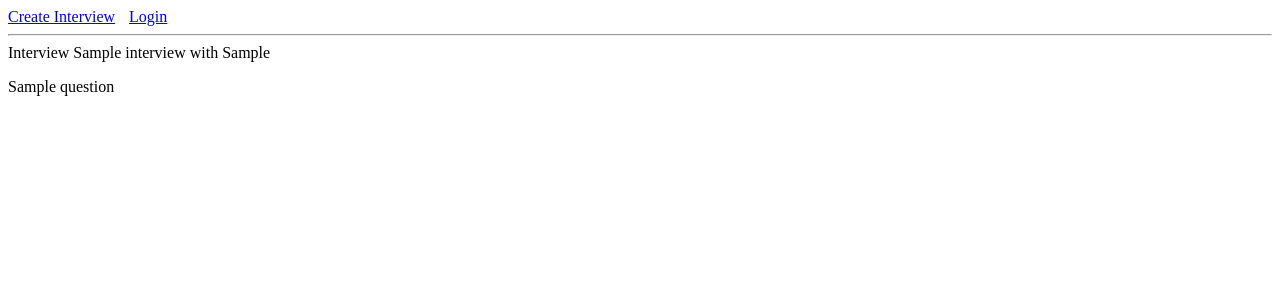
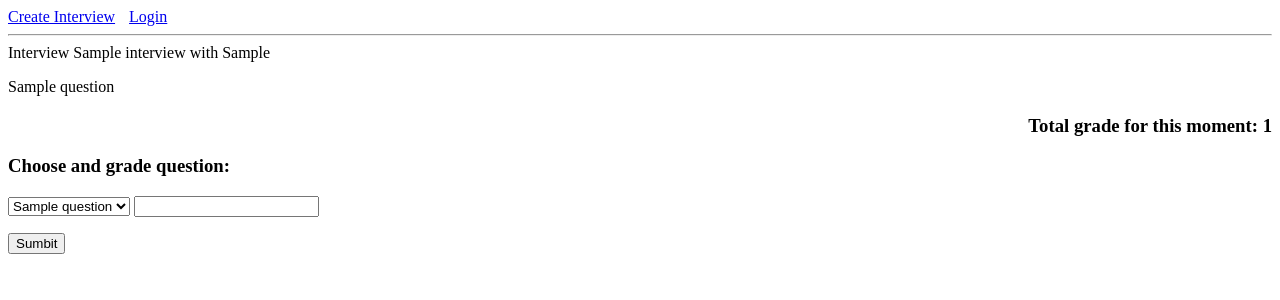
Before and after one commit to DrHohol/Internship-tasks, a Flask app: page /interview/1 in a window 1280 px wide. Shown: the top 300 px of the page. Run offline with Flask 2, Linux system fonts and the light colour scheme; tables that the repository leaves empty hold one stand-in row (values such as "Sample post").

Commit message:
First full working version

```diff
--- a/app/__init__.py
+++ b/app/__init__.py
@@ -4,6 +4,7 @@ from flask_sqlalchemy import SQLAlchemy
 from flask_migrate import Migrate
 from flask_login import LoginManager
 from flask_admin import Admin
+from flask_restful import Api, Resource, reqparse
 
 app = Flask(__name__)
 app.config.from_object(Config)
@@ -12,5 +13,6 @@ migrate = Migrate(app,db)
 login = LoginManager(app)
 login.login_view = 'login'
 admin = Admin(app)
+api = Api(app)
 
 from app import routes, models
--- a/app/forms.py
+++ b/app/forms.py
@@ -1,7 +1,7 @@
 from flask_wtf import FlaskForm
-from wtforms import StringField, PasswordField, BooleanField, SubmitField, SelectField, SelectMultipleField, IntegerField
+from wtforms import StringField, PasswordField, BooleanField, SubmitField, SelectField, SelectMultipleField, IntegerField, DateField, TimeField
 from wtforms.validators import DataRequired, NumberRange, EqualTo, ValidationError
-from app.models import User
+from app.models import User, Questions
 
 class LoginForm(FlaskForm):
     username = StringField('Username',validators=[DataRequired()])
@@ -17,7 +17,8 @@ class InterviewCreationForm(FlaskForm):
     experts = SelectMultipleField('experts',choices=[],validators=[DataRequired()],coerce=int)
     questions = SelectMultipleField('questions',choices=[],validators=[DataRequired()],coerce=int)
     zoom = StringField('zoom')
-
+    date = DateField('Date of interview')
+    time = TimeField('Time of interview')
     create = SubmitField('Create')
 
 class QuestionCreateForm(FlaskForm):
@@ -31,13 +32,25 @@ class QuestionCreateForm(FlaskForm):
 
 class GradeInterviewForm(FlaskForm):
 
-    def __init__(self,max_grade):
+    ''' Validate max grade for each question'''
+    def max_grade(question,grade):
+
+        max_grade = Questions.query.filter_by(id=question.data.get('question')).first().max_grade
+        if grade.data > max_grade:
+            raise ValidationError('Grade bigger that maximum for this question')
+
+    question = SelectField('question',choices=[], validators=[DataRequired()])
+    grade = IntegerField('grade',validators=[DataRequired(),NumberRange(min=0),max_grade])
+    sumbit = SubmitField('Sumbit')
+
+
+'''
+    def __init__(self,questions):
         super().__init__(*args, **kwargs)
         max_grade=self.max_grade
         self.gradeform = self.GradeForm()
-
-    def GradeForm(self):
-        grade = IntegerField('Grade',validators=[NumberRange(max=self.max_grade)])
+       # def GradeForm(self):
+ '''
 
 class CreateUserForm(FlaskForm):
     '''Form for create new user (only for admin)'''
--- a/app/models.py
+++ b/app/models.py
@@ -48,11 +48,14 @@ class Interview(db.Model):
     title = db.Column(db.String(64))
     recrutier = db.Column(db.String(64), db.ForeignKey('user.username'))
 
-    question = db.relationship('Questions',backref=db.backref('interviews', lazy=True),lazy='subquery',secondary=question_indef)
-    interviewer = db.relationship('User',backref='interview',lazy='subquery',secondary=expert_ident)
+    question = db.relationship('Questions',backref=db.backref('interviews',lazy=True),
+                                lazy='subquery',secondary=question_indef)
+    interviewer = db.relationship('User',backref=db.backref('interview'),lazy='subquery',secondary=expert_ident)
     candidat = db.Column(db.String)
     final_grade = db.Column(db.Integer)
     zoom_link = db.Column(db.String)
+    date = db.Column(db.Date)
+    time = db.Column(db.Time)
 
     def __repr__(self):
 
@@ -78,11 +81,11 @@ class Grades(db.Model):
 
     id = db.Column(db.Integer,primary_key=True)
     question_id = db.Column(db.Integer,db.ForeignKey('questions.id'))
-    question = db.relationship('Questions',backref='grades')
+    question = db.relationship('Questions',backref='grades',cascade='all, delete')
     interviewer_id = db.Column(db.Integer,db.ForeignKey('user.id'))
-    interviewer = db.relationship('User',backref='grades')
+    interviewer = db.relationship('User',backref='grades',cascade='all, delete')
     interview_id = db.Column(db.Integer,db.ForeignKey('interview.id'))
-    interview = db.relationship('Interview',backref='grades')
+    interview = db.relationship('Interview',backref='grades',cascade='all, delete')
     grade = db.Column(db.Integer)
 
     def __repr__(self):
--- a/app/routes.py
+++ b/app/routes.py
@@ -2,7 +2,7 @@ from app import app, db
 from flask import render_template, flash, redirect, url_for, request
 from werkzeug.urls import url_parse
 from app.forms import *
-from app.models import User, Questions, Interview, Category
+from app.models import User, Questions, Interview, Category, Grades
 from flask_login import current_user, login_user, logout_user, login_required
 import secrets
 
@@ -13,7 +13,7 @@ def index():
 
 
 
-@app.route('/my-interviews')
+@app.route('/my-interviews',)
 @login_required
 def interviews():
 
@@ -65,7 +65,8 @@ def create_interview():
             elist.append(exp)
 
         inter = Interview(title=form.interview_title.data,candidat=form.candidat_name.data,
-            recrutier=form.recrutier.data, question=qlist, interviewer=elist) #
+            recrutier=form.recrutier.data, question=qlist, interviewer=elist,zoom_link=form.zoom.data,
+            date=form.date.data,time=form.time.data) #
         db.session.add(inter)
         db.session.commit()
         flash('Interview created successfuly')
@@ -97,11 +98,51 @@ def create_question():
     return render_template('create_question.html',form=form)
 
 
-@app.route('/interview/<interview_id>')
+@app.route('/interview/<interview_id>',methods=['GET','POST'])
 def interview(interview_id):
 
     interview = Interview.query.filter_by(id=interview_id).first()
-    return render_template('interview.html',title="interview",interview=interview)
+    form = GradeInterviewForm()
+  # form.questions = [question for question in Questions.query.all() if question.interviews.id == interview.id]
+    print(interview.question)
+    for q in interview.question:
+        try:
+            form.question.choices.append((q.id,q.question))
+        except AttributeError as e:
+            print(e)
+            pass
+
+    if form.validate_on_submit():
+        quest = Questions.query.filter_by(id=form.question.data).first()
+        grade = Grades.query.filter_by(interview_id=interview_id).filter_by(interviewer_id=current_user.id).filter_by(question_id=quest.id).first()
+        print(grade)
+        if grade is not None:
+            grade = form.grade.data
+            print(f'New grade is: {grade}')
+        else:
+            grade = Grades(question=quest,interview=interview,grade=form.grade.data,interviewer=current_user)
+            db.session.add(grade)
+
+        totalmax = 0
+        totalgot = 0
+        for question in interview.question:
+            try:
+                totalmax += question.max_grade
+                totalgot += question.grade
+            except:
+                pass
+        for grade in interview.grades:
+            totalgot += grade.grade
+        print(f'total {totalgot} \n max: {totalmax}')
+        final_grade = totalgot/totalmax/(len(interview.interviewer)+1)*100
+        print(final_grade)
+        interview.final_grade = final_grade
+        #db.session.commit()
+    else:
+        print(form.errors)
+
+
+    return render_template('interview.html',title="interview",interview=interview,form=form)
 
 @app.route('/set-password',methods=['GET','POST'])
 def set_password():
--- a/app/templates/create_interview.html
+++ b/app/templates/create_interview.html
@@ -18,8 +18,10 @@
 	<p>{{ form.questions }}</p>
 	<p>Zoom Link</p>
 	<p>{{ form.zoom }}</p>
-
-	{{ form.create }}
+	<p>Date</p>
+	{{ form.date }}
+ 	{{ form.time }}
+	<p>{{ form.create }}</p>
 
 </form>
 
--- a/app/templates/interview.html
+++ b/app/templates/interview.html
@@ -3,8 +3,19 @@
 {% block content %}
 
 {{ interview }}
+
 {% for q in interview.question %}
-<p>{{ q }}</p>
+<p>{{q}}</p>
 {% endfor %}
-
+<h3 align="right">Total grade for this moment: {{ interview.final_grade }}</h3>
+<h3>Choose and grade question:</h3>
+<form method='post'>
+{{ form.hidden_tag() }}
+{{ form.question}}
+{{ form.grade }}
+{% for error in form.grade.errors %}
+            <span style="color: red;">{{ error }}</span>
+            {% endfor %}
+<p>{{ form.sumbit }}</p>
+</form>
 {% endblock %}
--- a/app/templates/interviews.html
+++ b/app/templates/interviews.html
@@ -3,7 +3,6 @@
 {% block content %}
 
 <h2 align='center'>Your interviews</h2>
-	{{ current_user.id }}
 	{% for interview in current_user.interview %}
 	<a href="{{ url_for('interview',interview_id=interview.id) }}">{{ interview }}</a>
 	{% endfor %}
```
Also changed, not shown: migrations/versions/10f4d36d03f0_added_date_and_time_for_interview.py (added, +30 -0 lines).
